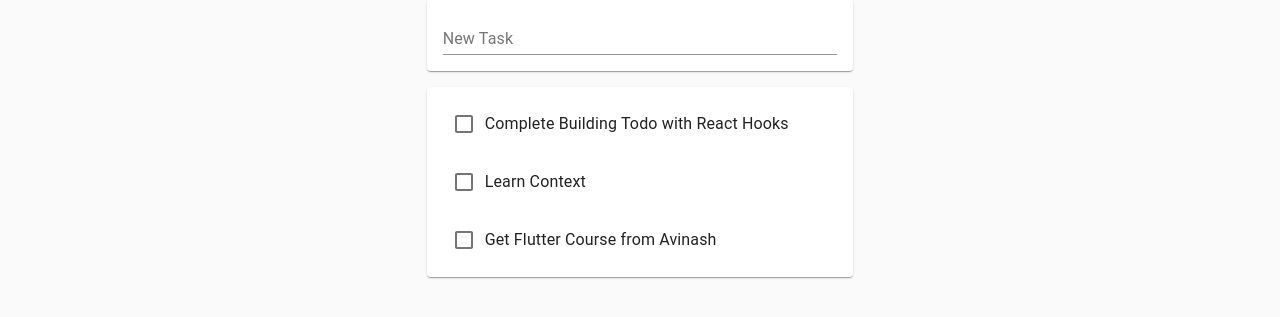
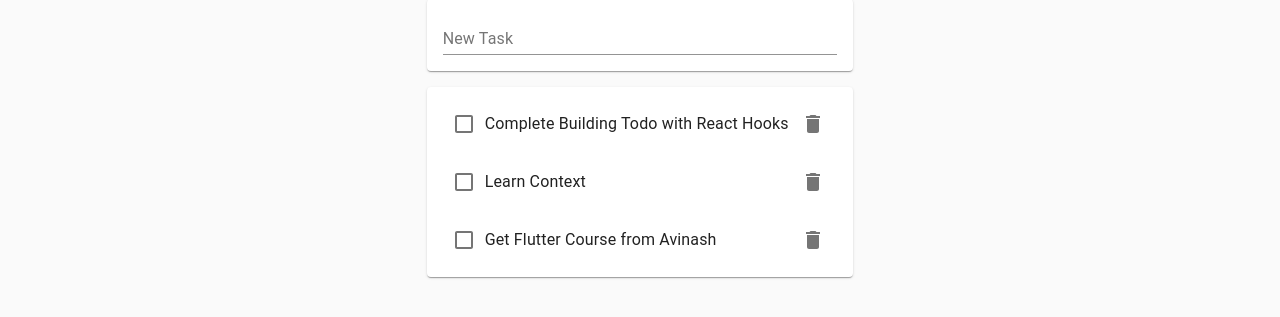
Before and after one commit to zolomohan/todo-hooks, a React (Create React App) app: page / in a window 1280 px wide. Shown: the part 113-430 px from the top of the page. Built offline with nearby package versions, Linux system fonts and the light colour scheme.

Commit message:
Add Delete Todo

```diff
--- a/package.json
+++ b/package.json
@@ -9,7 +9,8 @@
     "gh-pages": "^2.0.1",
     "react": "^16.8.6",
     "react-dom": "^16.8.6",
-    "react-scripts": "3.0.1"
+    "react-scripts": "3.0.1",
+    "uuid": "^3.3.3"
   },
   "scripts": {
     "predeploy": "npm run build",
--- a/src/App.js
+++ b/src/App.js
@@ -6,6 +6,7 @@ import Toolbar from '@material-ui/core/Toolbar';
 import Typography from '@material-ui/core/Typography';
 import TodoList from './TodoList';
 import Input from './Input';
+import uuid from 'uuid/v4';
 
 export default function App() {
 	const initialState = [
@@ -15,10 +16,12 @@ export default function App() {
 	];
 	const [ todos, setTodos ] = useState(initialState);
 
-	const addTodo = (todoTask) => setTodos([ ...todos, { id: 4, task: todoTask, completed: false } ]);
+	const addTodo = (todoTask) => setTodos([ ...todos, { id: uuid(), task: todoTask, completed: false } ]);
 
-	const toggleTodo = (todoID) =>
-		setTodos(todos.map((todo) => (todo.id === todoID ? { ...todo, completed: !todo.completed } : todo)));
+	const toggleTodo = (id) =>
+		setTodos(todos.map((todo) => (todo.id === id ? { ...todo, completed: !todo.completed } : todo)));
+
+	const removeTodo = (id) => setTodos(todos.filter((todo) => todo.id !== id));
 
 	return (
 		<Paper
@@ -40,7 +43,7 @@ export default function App() {
 			<Grid container justify='center' style={{ marginTop: '2rem' }}>
 				<Grid item xs={11} sm={10} md={8} lg={4}>
 					<Input onSubmit={addTodo} />
-					<TodoList todos={todos} toggle={toggleTodo} />
+					<TodoList todos={todos} toggle={toggleTodo} remove={removeTodo} />
 				</Grid>
 			</Grid>
 		</Paper>
--- a/src/Todo.js
+++ b/src/Todo.js
@@ -3,12 +3,20 @@ import ListItem from '@material-ui/core/ListItem';
 import Checkbox from '@material-ui/core/Checkbox';
 import ListItemSecondaryAction from '@material-ui/core/ListItemSecondaryAction';
 import ListItemText from '@material-ui/core/ListItemText';
+import IconButton from '@material-ui/core/IconButton';
+import DeleteIcon from '@material-ui/icons/Delete';
+import EditIcon from '@material-ui/icons/Edit';
 
-export default function Todo({ id, task, completed, toggle }) {
+export default function Todo({ id, task, completed, toggle, remove }) {
 	return (
 		<ListItem style={{ textDecoration: completed && 'line-through' }}>
 			<Checkbox checked={completed} tabIndex={-1} onClick={() => toggle(id)} />
 			<ListItemText>{task}</ListItemText>
+			<ListItemSecondaryAction>
+				<IconButton onClick={() => remove(id)}>
+					<DeleteIcon />
+				</IconButton>
+			</ListItemSecondaryAction>
 		</ListItem>
 	);
 }
--- a/src/TodoList.js
+++ b/src/TodoList.js
@@ -3,12 +3,19 @@ import Paper from '@material-ui/core/Paper';
 import List from '@material-ui/core/List';
 import Todo from './Todo';
 
-export default function TodoList({ todos, toggle }) {
+export default function TodoList({ todos, toggle, remove }) {
 	return (
 		<Paper>
 			<List>
 				{todos.map((todo) => (
-					<Todo task={todo.task} key={todo.id} id={todo.id} completed={todo.completed} toggle={toggle} />
+					<Todo
+						task={todo.task}
+						key={todo.id}
+						id={todo.id}
+						completed={todo.completed}
+						toggle={toggle}
+						remove={remove}
+					/>
 				))}
 			</List>
 		</Paper>
```
Also changed, not shown: 1 other file (tests, documents, lock files or other folders).
